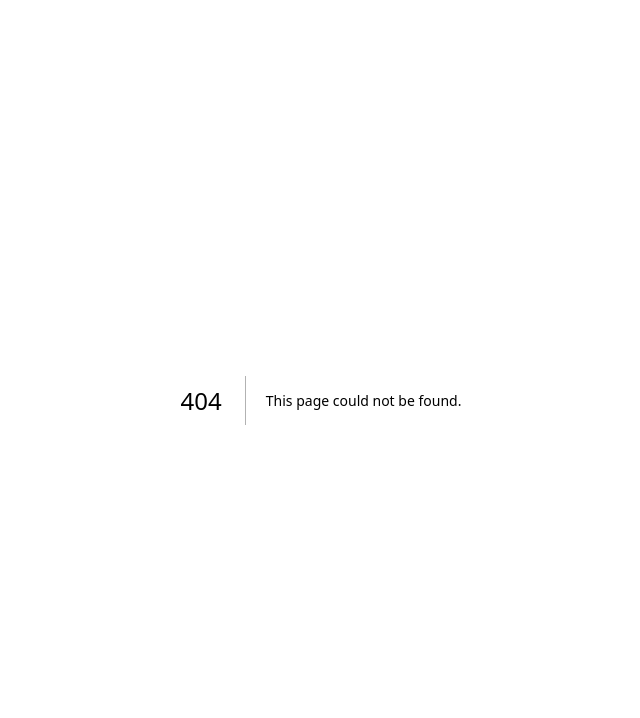
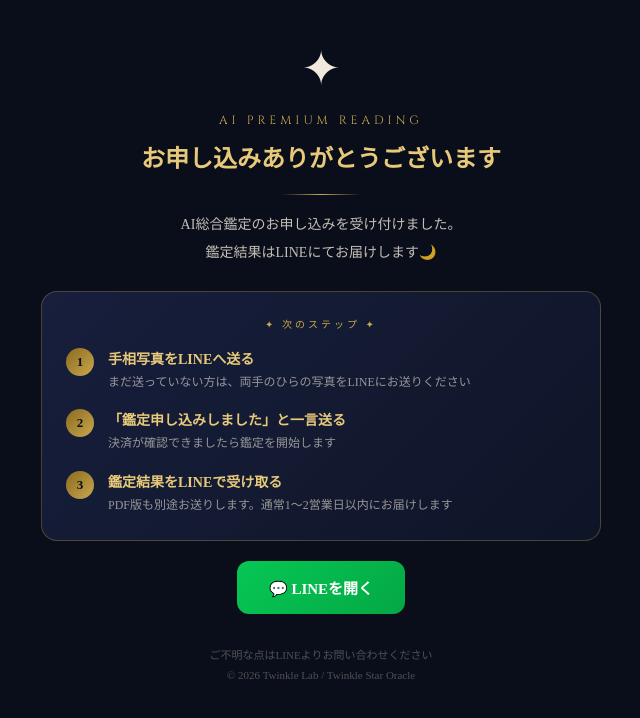
Before and after one commit to sincere1229/sincere1229-twinklelab-next, a Next.js app: page /star/sogo/result in a window 1280 px wide. Before the commit this address had no page. Shown: the top 718 px of the page, without its empty margins (319-959 px from the left). Built offline with nearby package versions, Linux system fonts and the light colour scheme.

Commit message:
Create page.tsx

```diff
--- /dev/null
+++ b/app/star/sogo/result/page.tsx
@@ -0,0 +1,61 @@
+export default function SogoResultPage() {
+  return (
+    <>
+      <style>{`
+        :root{--navy:#0a0e1a;--gold:#c9a84c;--gold2:#e8c97a;--white:#f0eadc;}
+        *{margin:0;padding:0;box-sizing:border-box;}
+        body{background:var(--navy);color:var(--white);font-family:'Noto Serif JP',serif;min-height:100vh;}
+        .wrap{max-width:600px;margin:0 auto;padding:40px 20px 80px;text-align:center;}
+      `}</style>
+      <div className="wrap">
+        <div style={{fontSize:'48px',marginBottom:'16px'}}>✦</div>
+        <div style={{fontFamily:'Cinzel,serif',fontSize:'12px',color:'#c9a84c',letterSpacing:'4px',marginBottom:'16px'}}>
+          AI PREMIUM READING
+        </div>
+        <h1 style={{fontFamily:'Cinzel,serif',fontSize:'24px',color:'#e8c97a',marginBottom:'12px',lineHeight:1.4}}>
+          お申し込みありがとうございます
+        </h1>
+        <div style={{width:'80px',height:'1px',background:'linear-gradient(90deg,transparent,#c9a84c,transparent)',margin:'16px auto'}} />
+        <p style={{fontSize:'14px',color:'rgba(240,234,220,0.8)',lineHeight:2,marginBottom:'24px'}}>
+          AI総合鑑定のお申し込みを受け付けました。<br/>
+          鑑定結果はLINEにてお届けします🌙
+        </p>
+
+        <div style={{background:'linear-gradient(135deg,rgba(26,32,64,0.9),rgba(15,22,40,0.95))',border:'1px solid rgba(201,168,76,0.3)',borderRadius:'16px',padding:'24px',marginBottom:'20px',textAlign:'left'}}>
+          <p style={{fontFamily:'Cinzel,serif',fontSize:'10px',color:'#c9a84c',letterSpacing:'3px',marginBottom:'16px',textAlign:'center'}}>✦ 次のステップ ✦</p>
+          <div style={{display:'flex',flexDirection:'column',gap:'16px'}}>
+            {[
+              {num:'1', title:'手相写真をLINEへ送る', desc:'まだ送っていない方は、両手のひらの写真をLINEにお送りください'},
+              {num:'2', title:'「鑑定申し込みしました」と一言送る', desc:'決済が確認できましたら鑑定を開始します'},
+              {num:'3', title:'鑑定結果をLINEで受け取る', desc:'PDF版も別途お送りします。通常1〜2営業日以内にお届けします'},
+            ].map(s => (
+              <div key={s.num} style={{display:'flex',gap:'14px',alignItems:'flex-start'}}>
+                <div style={{width:'28px',height:'28px',borderRadius:'50%',background:'linear-gradient(135deg,#8a6a20,#c9a84c)',color:'#0a0e1a',fontWeight:700,fontSize:'13px',display:'flex',alignItems:'center',justifyContent:'center',flexShrink:0}}>
+                  {s.num}
+                </div>
+                <div>
+                  <p style={{fontSize:'14px',color:'#e8c97a',fontWeight:600,marginBottom:'4px'}}>{s.title}</p>
+                  <p style={{fontSize:'12px',color:'rgba(240,234,220,0.6)',lineHeight:1.8}}>{s.desc}</p>
+                </div>
+              </div>
+            ))}
+          </div>
+        </div>
+
+        <a
+          href="https://lin.ee/XHDFrA8"
+          target="_blank"
+          rel="noopener noreferrer"
+          style={{display:'inline-flex',alignItems:'center',gap:'8px',background:'linear-gradient(135deg,#06c755,#04a844)',color:'#fff',fontWeight:700,fontSize:'15px',borderRadius:'12px',padding:'16px 32px',textDecoration:'none',marginBottom:'16px'}}
+        >
+          💬 LINEを開く
+        </a>
+
+        <p style={{fontSize:'11px',color:'rgba(240,234,220,0.3)',lineHeight:1.8,marginTop:'16px'}}>
+          ご不明な点はLINEよりお問い合わせください<br/>
+          © 2026 Twinkle Lab / Twinkle Star Oracle
+        </p>
+      </div>
+    </>
+  )
+}
```
